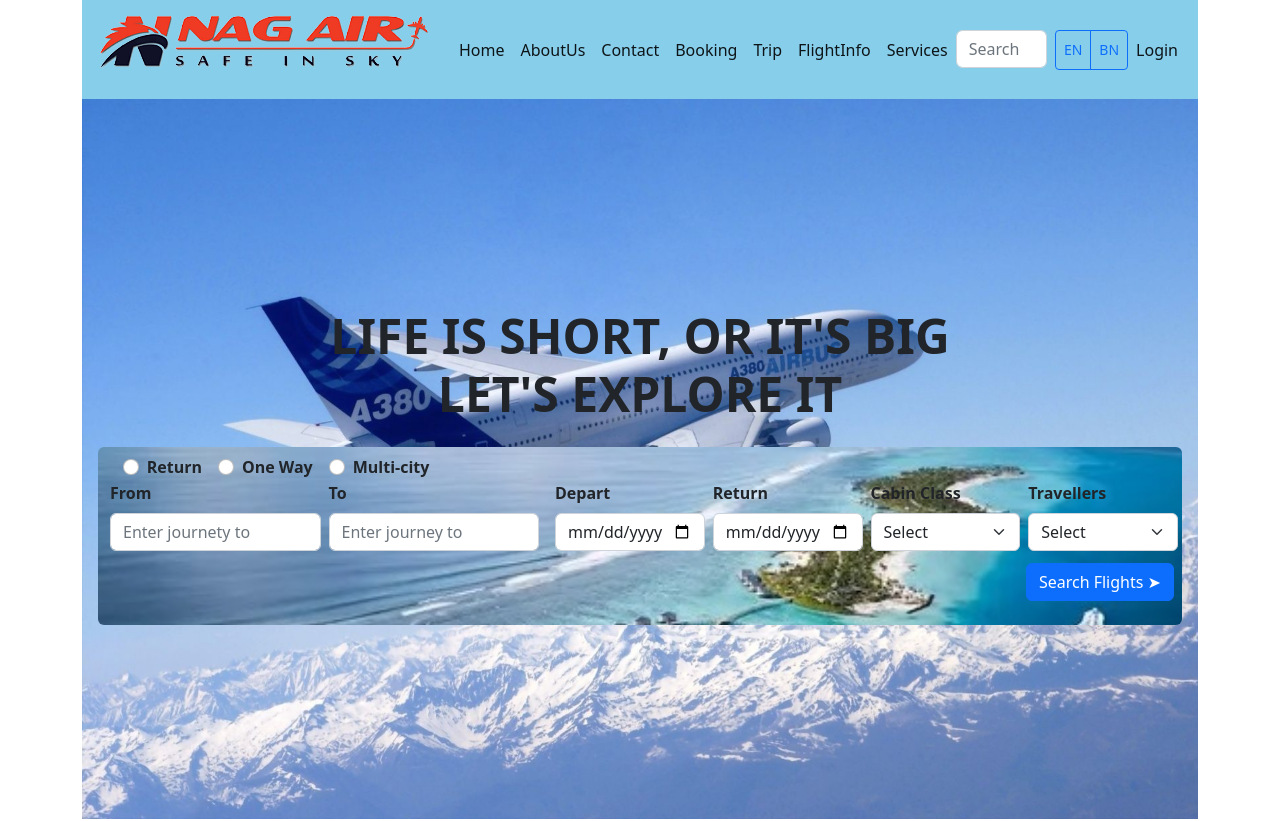
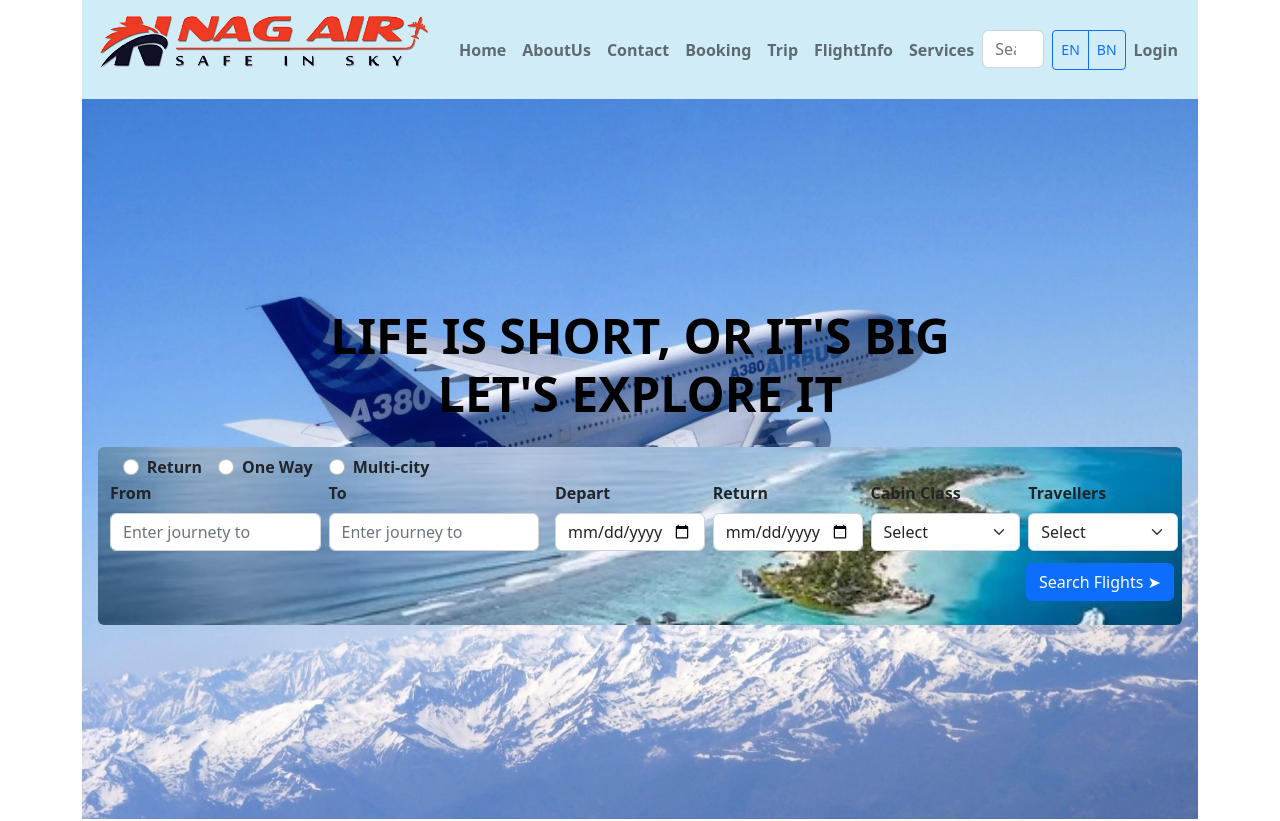
Before and after one commit to tuhinshuvra/nagair_client, a React (Create React App) app: page /trip in a window 1280 px wide. Shown: the top 821 px of the page. Built offline with nearby package versions, Linux system fonts and the light colour scheme.

Commit message:
added text hover animation

```diff
--- a/src/Pages/Banner/Banner.css
+++ b/src/Pages/Banner/Banner.css
@@ -23,3 +23,32 @@
     background-size: 100vw;
     background-repeat: no-repeat;
 }
+
+
+h1 {
+    color: black;
+    -moz-transition: all 0.2s ease-in;
+    -o-transition: all 0.2s ease-in;
+    -webkit-transition: all 0.2s ease-in;
+    transition: all 0.2s ease-in;
+}
+
+h1:hover {
+    color: blue;
+    text-shadow: 0px 0px 30px #fdec6e;
+    -moz-transition: all 0.2s ease-in;
+    -o-transition: all 0.2s ease-in;
+    -webkit-transition: all 0.2s ease-in;
+    transition: all 0.2s ease-in;
+}
+
+
+h2:hover,
+p:hover {
+    color: rgb(141, 94, 7);
+    text-shadow: 0px 0px 30px #fdec6e;
+    -moz-transition: all 0.2s ease-in;
+    -o-transition: all 0.2s ease-in;
+    -webkit-transition: all 0.2s ease-in;
+    transition: all 0.2s ease-in;
+}
--- a/src/Pages/Shared/Navbar/Navbar.css
+++ b/src/Pages/Shared/Navbar/Navbar.css
@@ -1,9 +1,33 @@
+a:visited {
+    text-decoration: none;
+    color: rgb(50, 7, 152)
+}
+
+a {
+    color: black;
+    -moz-transition: all 0.2s ease-in;
+    -o-transition: all 0.2s ease-in;
+    -webkit-transition: all 0.2s ease-in;
+    transition: all 0.2s ease-in;
+}
+
+a:hover {
+    color: white;
+    text-shadow: 0px 0px 30px #fdec6e;
+    -moz-transition: all 0.2s ease-in;
+    -o-transition: all 0.2s ease-in;
+    -webkit-transition: all 0.2s ease-in;
+    transition: all 0.2s ease-in;
+}
+
+
+
 .navlogo {
     width: 30%;
 }
 
 .nav_custom {
-    background-color: skyblue;
+    background-color: rgba(135, 207, 235, 0.399);
 }
 
 
--- a/src/Pages/Shared/Navbar/Navbar.js
+++ b/src/Pages/Shared/Navbar/Navbar.js
@@ -17,26 +17,26 @@ const Navbar = () => {
                     <div className="collapse navbar-collapse" id="navbarSupportedContent">
                         <ul className="navbar-nav mx-auto mb-2 mb-lg-0">
                             <li className="nav-item">
-                                <Link className="nav-link active" aria-current="page" to="/">Home</Link>
+                                <Link className="nav-link nav_btn fw-bold" aria-current="page" to="/">Home</Link>
                             </li>
                             <li className="nav-item">
-                                <Link className="nav-link active" aria-current="page" to="/about">AboutUs</Link>
+                                <Link className="nav-link  fw-bold " aria-current="page" to="/about">AboutUs</Link>
                             </li>
 
                             <li className="nav-item">
-                                <Link className="nav-link active" aria-current="page" to="/contact">Contact</Link>
+                                <Link className="nav-link fw-bold " aria-current="page" to="/contact">Contact</Link>
                             </li>
                             <li className="nav-item">
-                                <Link className="nav-link active" aria-current="page" to="/booking">Booking</Link>
+                                <Link className="nav-link fw-bold" aria-current="page" to="/booking">Booking</Link>
                             </li>
                             <li className="nav-item">
-                                <Link className="nav-link active" aria-current="page" to="/trip">Trip</Link>
+                                <Link className="nav-link fw-bold" aria-current="page" to="/trip">Trip</Link>
                             </li>
                             <li className="nav-item">
-                                <Link className="nav-link active" aria-current="page" to="/info">FlightInfo</Link>
+                                <Link className="nav-link fw-bold" aria-current="page" to="/info">FlightInfo</Link>
                             </li>
                             <li className="nav-item">
-                                <Link className="nav-link active" aria-current="page" to="/services">Services</Link>
+                                <Link className="nav-link fw-bold " aria-current="page" to="/services">Services</Link>
                             </li>
 
                             <li>
@@ -53,7 +53,7 @@ const Navbar = () => {
                             </li>
 
                             <li className="nav-item">
-                                <Link to="/login" className="nav-link active" aria-current="page">Login</Link>
+                                <Link to="/login" className="nav-link fw-bold " aria-current="page">Login</Link>
                             </li>
                         </ul>
                     </div>
```
